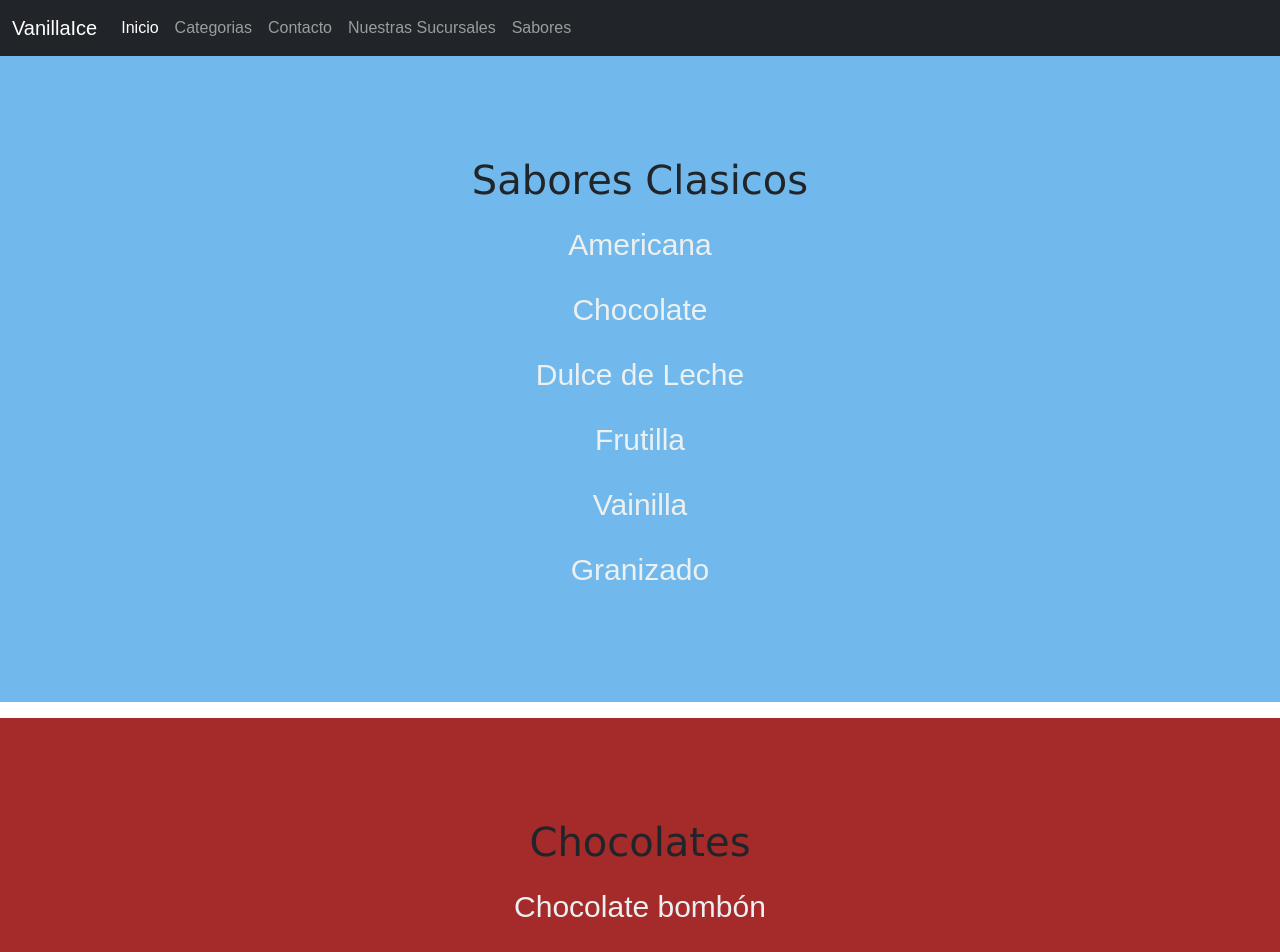
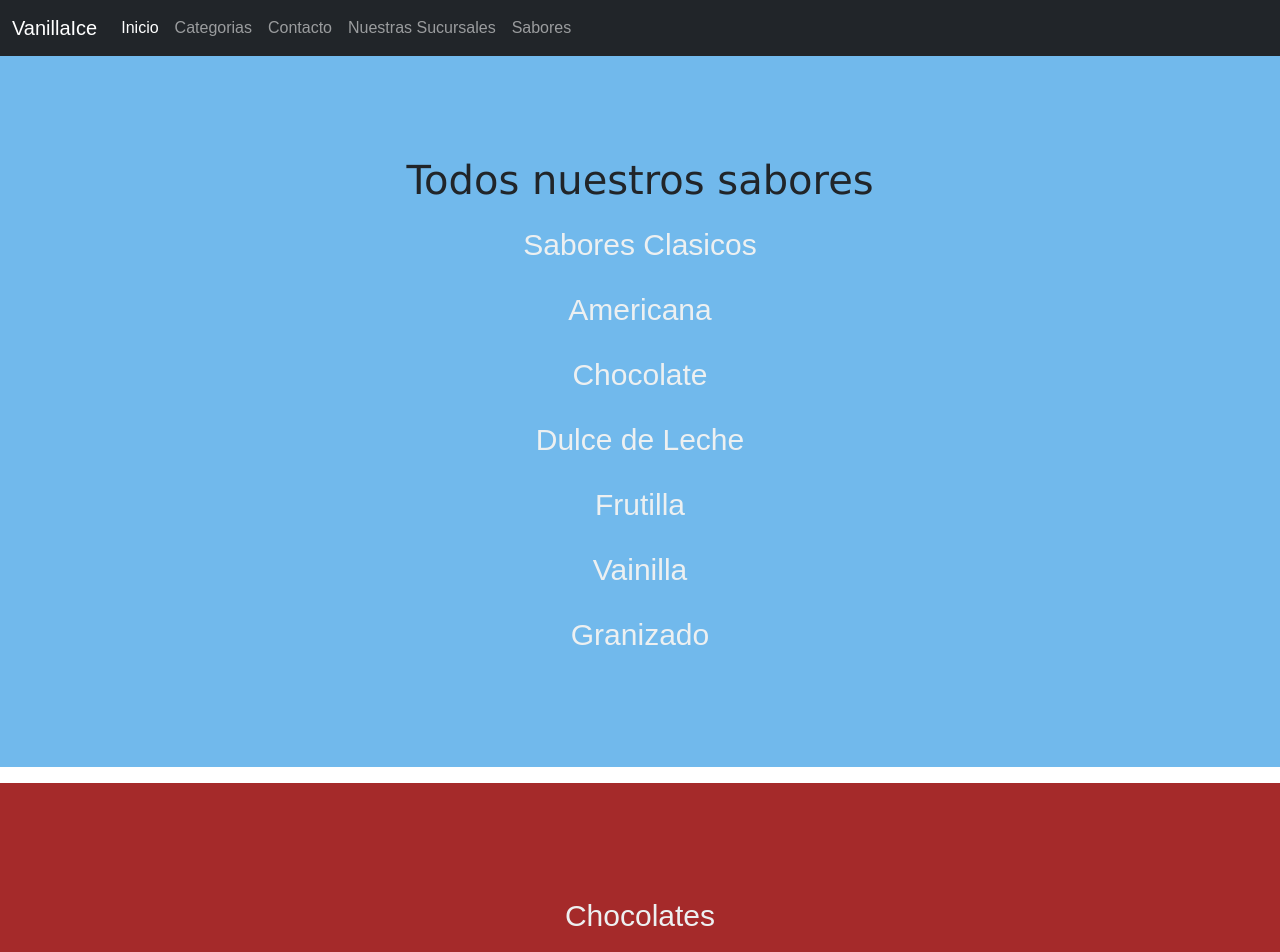
Before and after one commit to SantiagoClemente/proyectoCoder, a plain HTML site: page paginas/sabores.html in a window 1280 px wide. Shown: the top 952 px of the page. Drawn offline with nearby package versions, Linux system fonts and the light colour scheme.

Commit message:
correciones2

```diff
--- a/paginas/sabores.html
+++ b/paginas/sabores.html
@@ -46,7 +46,8 @@
   </header>
   <main>
     <ul class="sabores sabores_clasicos">
-      <h1>Sabores Clasicos</h1>
+      <h1>Todos nuestros sabores</h1>
+      <li>Sabores Clasicos</li>
       <li>Americana</li>
       <li>Chocolate</li>
       <li>Dulce de Leche</li>
@@ -55,7 +56,7 @@
       <li>Granizado</li>
     </ul>
     <ul class="sabores sabores_chocolates">
-      <h1>Chocolates</h1>
+      <li>Chocolates</li>
       <li>Chocolate bombón</li>
       <li>Chocolate kinder</li>
       <li>Chocolate blanco</li>
@@ -66,7 +67,7 @@
       <li>Chocolate amargo</li>
     </ul>
     <ul class="sabores sabores_ddl">
-      <h1>Dulce de leche</h1>
+      <li>Dulce de leche</li>
       <li>Dulce de leche bombón</li>
       <li>Dulce de leche granizado</li>
       <li>Dulce de leche</li>
```
Also changed, not shown: index.html (+0 -1 lines).
